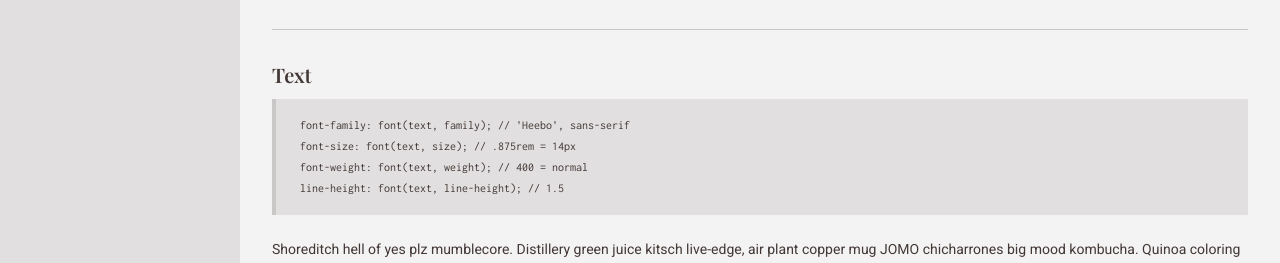
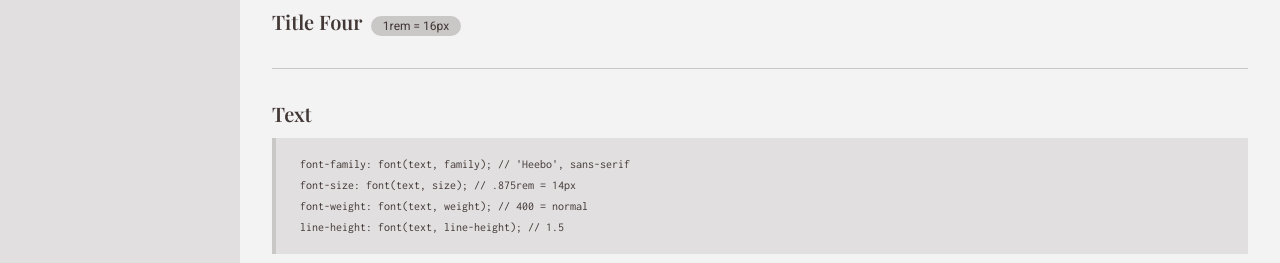
Before and after one commit to mranenko/mi-casa-design, a website: page fonts.html in a window 1280 px wide. Shown: the part 457-720 px from the top of the page. Drawn offline with nearby package versions, Linux system fonts and the light colour scheme.

Commit message:
added preview for title level 4

```diff
--- a/fonts.html
+++ b/fonts.html
@@ -47,6 +47,11 @@
       <h3>
         Title Three
         <span class="tag">1.25rem = 20px</span>
+      </h3>
+
+      <h3>
+        Title Four
+        <span class="tag">1rem = 16px</span>
       </h3>
       <hr>
 
```
Also changed, not shown: index.html (+1 -0 lines).
